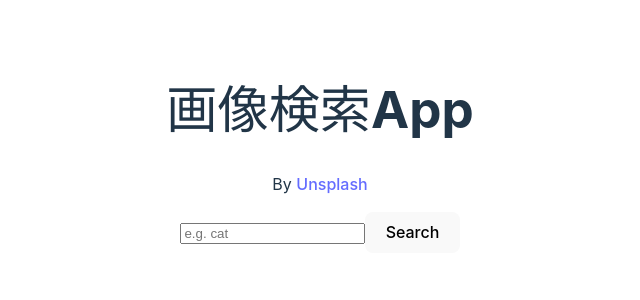
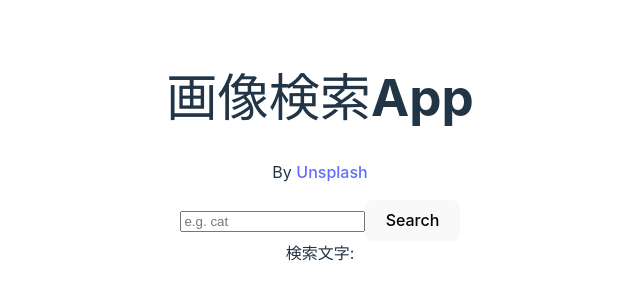
Before and after one commit to na-horita/kensaku, a React (Vite) app: page / in a window 1280 px wide. Shown: the part 250-550 px from the top of the page, without its empty margins (320-960 px from the left). Built offline with nearby package versions, Linux system fonts and the light colour scheme.

Commit message:
【jsx】input textの入力の仕組み

```diff
--- a/src/App.jsx
+++ b/src/App.jsx
@@ -4,12 +4,13 @@ import Form from './components/Form'
 import './App.css'
 
 function App() {
-  const [count, setCount] = useState(0)
+  const [word, setWord] = useState('')
 
   return (
     <div className="App">
         <Title />
-        <Form />
+        <Form setWord={setWord} />
+        検索文字:{word}
     </div>
   )
 }
--- a/src/components/Form.jsx
+++ b/src/components/Form.jsx
@@ -1,7 +1,11 @@
-const Form = () => {
+const Form = ({setWord}) => {
     return(
         <form>
-            <input type="text" name="keyword" placeholder="e.g. cat" />
+            <input
+            type="text"
+            name="keyword"
+            placeholder="e.g. cat"
+            onChange={e => setWord(e.target.value)}/>
             <button type="submit">Search</button>
         </form>
     );
```
